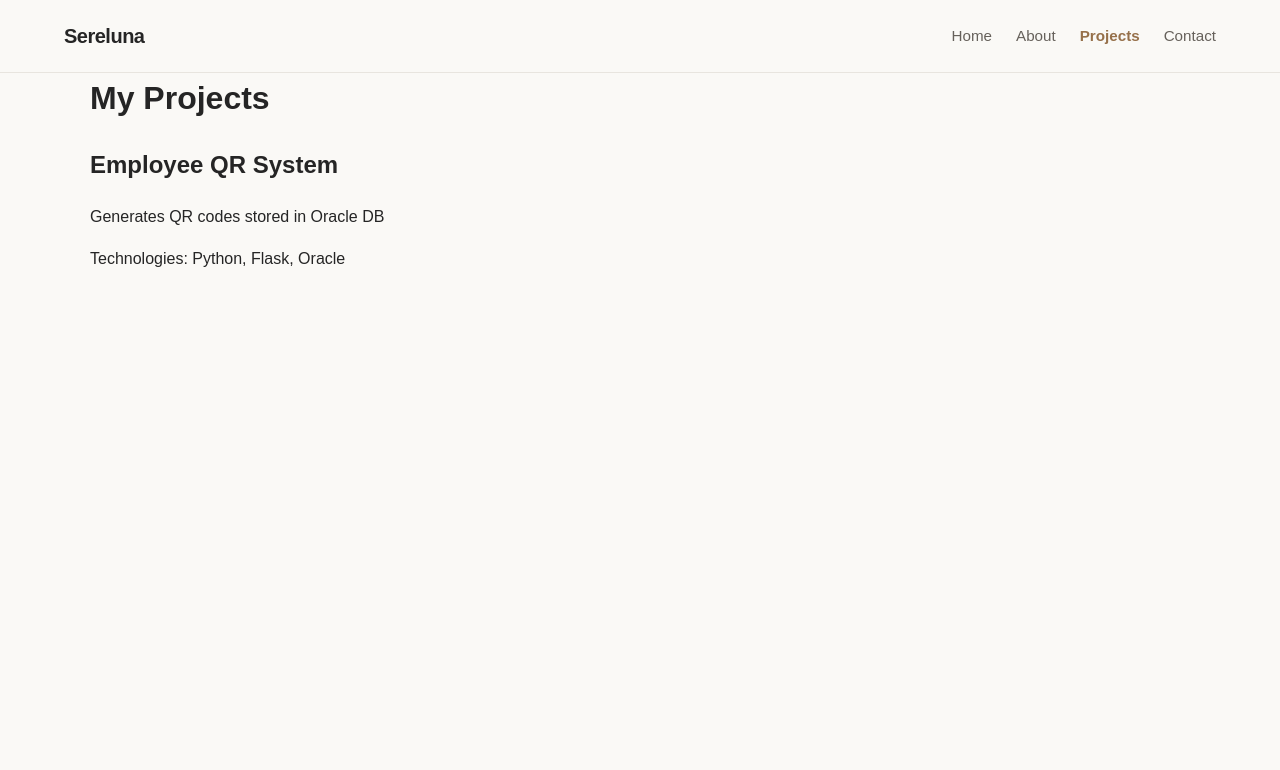
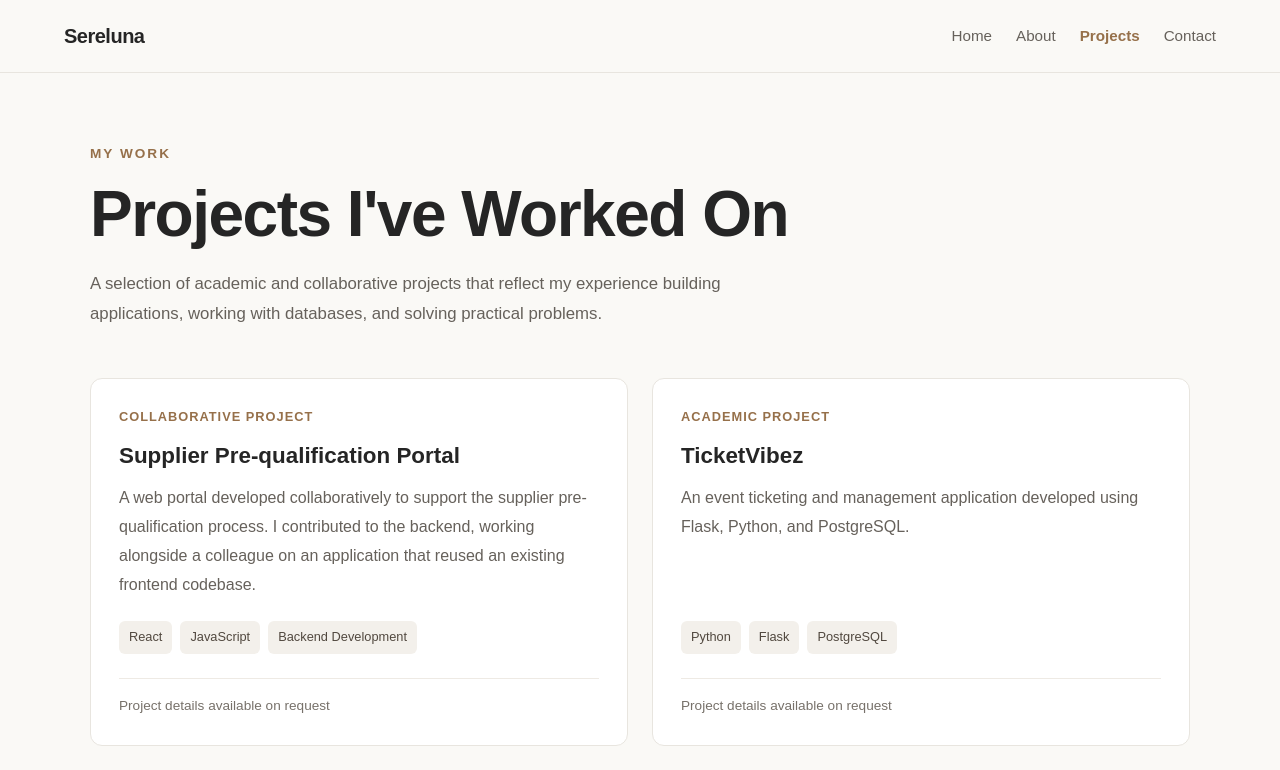
Before and after one commit to Snyder-F8/FRIDAH_NZOMO_PORTFOLIO, a React (Vite) app in the folder client/: page /projects in a window 1280 px wide. Shown: the top 770 px of the page. Built offline with nearby package versions, Linux system fonts and the light colour scheme.

Commit message:
Details on Project details

```diff
--- a/client/src/pages/Projects.jsx
+++ b/client/src/pages/Projects.jsx
@@ -1,24 +1,77 @@
 
 export const projects = [
   {
+    title: "Supplier Pre-qualification Portal",
+    category: "Collaborative Project",
+    description:
+      "A web portal developed collaboratively to support the supplier pre-qualification process. I contributed to the backend, working alongside a colleague on an application that reused an existing frontend codebase.",
+    tech: ["React", "JavaScript", "Backend Development"],
+  },
+  {
+    title: "TicketVibez",
+    category: "Academic Project",
+    description:
+      "An event ticketing and management application developed using Flask, Python, and PostgreSQL.",
+    tech: ["Python", "Flask", "PostgreSQL"],
+  },
+  {
+    title: "Sereluna Beauty",
+    category: "Academic Project",
+    description:
+      "A beauty-focused website developed as a school project.",
+    tech: [],
+  },
+  {
     title: "Employee QR System",
-    description: "Generates QR codes stored in Oracle DB",
+    category: "Python Project",
+    description:
+      "A brief project involving Python and an employee QR code system, with Oracle database integration.",
     tech: ["Python", "Flask", "Oracle"],
   },
 ];
 
 export default function Projects() {
   return (
-    <main className="container">
-      <h1>My Projects</h1>
+    <main className="projects-page container">
+      <section className="projects-intro">
+        <p className="section-label">MY WORK</p>
 
-      {projects.map((project) => (
-        <article key={project.title}>
-          <h2>{project.title}</h2>
-          <p>{project.description}</p>
-          <p>Technologies: {project.tech.join(", ")}</p>
-        </article>
-      ))}
+        <h1>Projects I've Worked On</h1>
+
+        <p>
+          A selection of academic and collaborative projects
+          that reflect my experience building applications,
+          working with databases, and solving practical problems.
+        </p>
+      </section>
+
+      <section className="projects-grid" aria-label="Portfolio projects">
+        {projects.map((project) => (
+          <article className="project-card" key={project.title}>
+            <p className="project-category">{project.category}</p>
+
+            <h2>{project.title}</h2>
+
+            <p className="project-description">
+              {project.description}
+            </p>
+
+            {project.tech.length > 0 && (
+              <div className="project-tech">
+                {project.tech.map((technology) => (
+                  <span className="tech-tag" key={technology}>
+                    {technology}
+                  </span>
+                ))}
+              </div>
+            )}
+
+            <p className="project-link-note">
+              Project details available on request
+            </p>
+          </article>
+        ))}
+      </section>
     </main>
   );
 }
--- a/client/src/styles/App.css
+++ b/client/src/styles/App.css
@@ -235,3 +235,112 @@
     padding: 22px;
   }
 }
+
+/* Projects page */
+.projects-page {
+  padding-top: 70px;
+  padding-bottom: 80px;
+}
+
+.projects-intro {
+  max-width: 760px;
+  margin-bottom: 48px;
+}
+
+.projects-intro h1 {
+  margin-bottom: 20px;
+  font-size: clamp(2.5rem, 5vw, 4rem);
+  line-height: 1.1;
+  letter-spacing: -1.5px;
+}
+
+.projects-intro > p:last-child {
+  max-width: 650px;
+  color: #66615b;
+  font-size: 1.05rem;
+  line-height: 1.8;
+}
+
+.projects-grid {
+  display: grid;
+  grid-template-columns: repeat(2, minmax(0, 1fr));
+  gap: 24px;
+}
+
+.project-card {
+  display: flex;
+  flex-direction: column;
+  align-items: flex-start;
+  padding: 28px;
+  border: 1px solid #e8e5df;
+  border-radius: 12px;
+  background-color: #ffffff;
+  transition:
+    transform 0.2s ease,
+    box-shadow 0.2s ease;
+}
+
+.project-card:hover {
+  transform: translateY(-4px);
+  box-shadow: 0 12px 30px rgba(37, 37, 37, 0.06);
+}
+
+.project-category {
+  margin-bottom: 14px;
+  color: #96704a;
+  font-size: 0.8rem;
+  font-weight: 700;
+  letter-spacing: 1px;
+  text-transform: uppercase;
+}
+
+.project-card h2 {
+  margin-bottom: 14px;
+  font-size: 1.4rem;
+  line-height: 1.3;
+}
+
+.project-description {
+  margin-bottom: 22px;
+  color: #66615b;
+  line-height: 1.8;
+}
+
+.project-tech {
+  display: flex;
+  flex-wrap: wrap;
+  gap: 8px;
+  margin-top: auto;
+}
+
+.tech-tag {
+  padding: 6px 10px;
+  border-radius: 6px;
+  background-color: #f3f0eb;
+  color: #51483f;
+  font-size: 0.8rem;
+}
+
+.project-link-note {
+  margin: 24px 0 0;
+  padding-top: 16px;
+  width: 100%;
+  border-top: 1px solid #eeeae4;
+  color: #77716a;
+  font-size: 0.85rem;
+}
+
+@media (max-width: 700px) {
+  .projects-page {
+    padding-top: 45px;
+    padding-bottom: 55px;
+  }
+
+  .projects-grid {
+    grid-template-columns: 1fr;
+  }
+
+  .project-card {
+    padding: 24px;
+  }
+}
```
